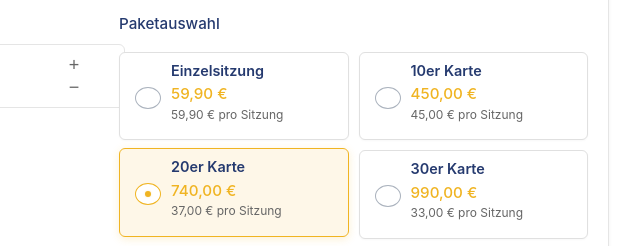
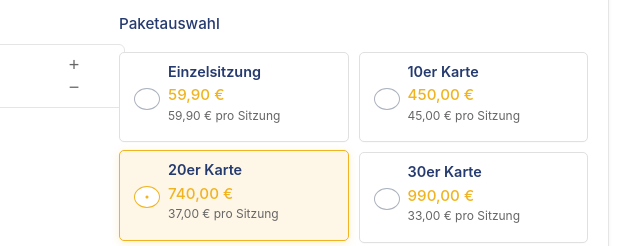
Before and after one commit to Dominien/webflow-react-integration, a React app: page / in a window 1280 px wide. Shown: the part 706-952 px from the top of the page, 531-1171 px from the left. Built offline with nearby package versions, Linux system fonts and the light colour scheme.

Commit message:
Your commit message

```diff
--- a/src/components/ROICalculator.css
+++ b/src/components/ROICalculator.css
@@ -227,14 +227,14 @@
 .radio-item {
   display: flex;
   align-items: center;
-  padding: 8px 10px; /* Reduced from 10px 14px */
-  border-radius: 6px; /* Reduced from 8px */
+  padding: 9px 9px; /* Updated to exactly 9px by 9px as requested */
+  border-radius: 5px; /* Reduced from 6px */
   transition: all 0.2s ease;
   border: 1px solid #e0e0e0;
   background-color: white;
   position: relative;
   cursor: pointer;
-  box-shadow: 0 1px 2px rgba(0, 0, 0, 0.03); /* Reduced shadow */
+  box-shadow: 0 1px 1px rgba(0, 0, 0, 0.02); /* Reduced shadow further */
 }
 
 .radio-item:hover {
@@ -254,11 +254,11 @@
 .radio-item input[type="radio"] {
   appearance: none;
   -webkit-appearance: none;
-  width: 14px; /* Reduced from 18px */
-  height: 14px; /* Reduced from 18px */
-  border: 1.5px solid #aab2bd; /* Reduced from 2px */
+  width: 6px; /* Reduced from 14px to 6px as requested */
+  height: 6px; /* Reduced from 14px to 6px as requested */
+  border: 1px solid #aab2bd; /* Reduced from 1.5px */
   border-radius: 50%;
-  margin-right: 10px; /* Reduced from 12px */
+  margin-right: 8px; /* Reduced from 10px */
   position: relative;
   cursor: pointer;
   flex-shrink: 0;
@@ -282,11 +282,11 @@
   top: 50%;
   left: 50%;
   transform: translate(-50%, -50%);
-  width: 6px; /* Reduced from 9px */
-  height: 6px; /* Reduced from 9px */
+  width: 3px; /* Reduced from 6px */
+  height: 3px; /* Reduced from 6px */
   background-color: var(--primary-color);
   border-radius: 50%;
-  box-shadow: 0 0 2px rgba(240, 180, 34, 0.3); /* Reduced shadow */
+  box-shadow: 0 0 1px rgba(240, 180, 34, 0.2); /* Reduced shadow */
 }
 
 .radio-item label {
```
Also changed, not shown: dist/bundle.js, dist/index.html.
